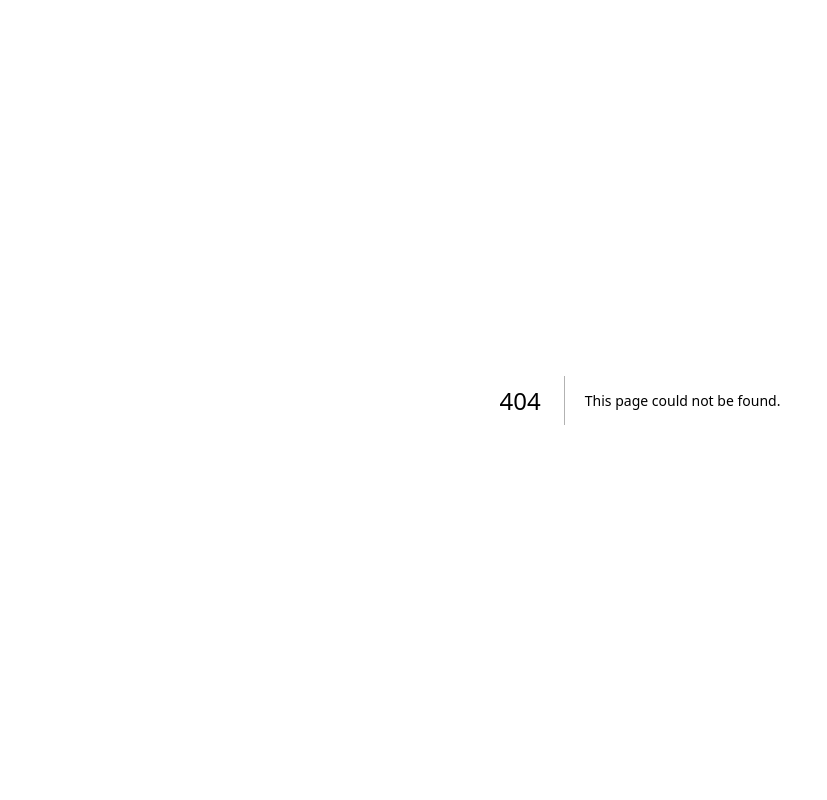
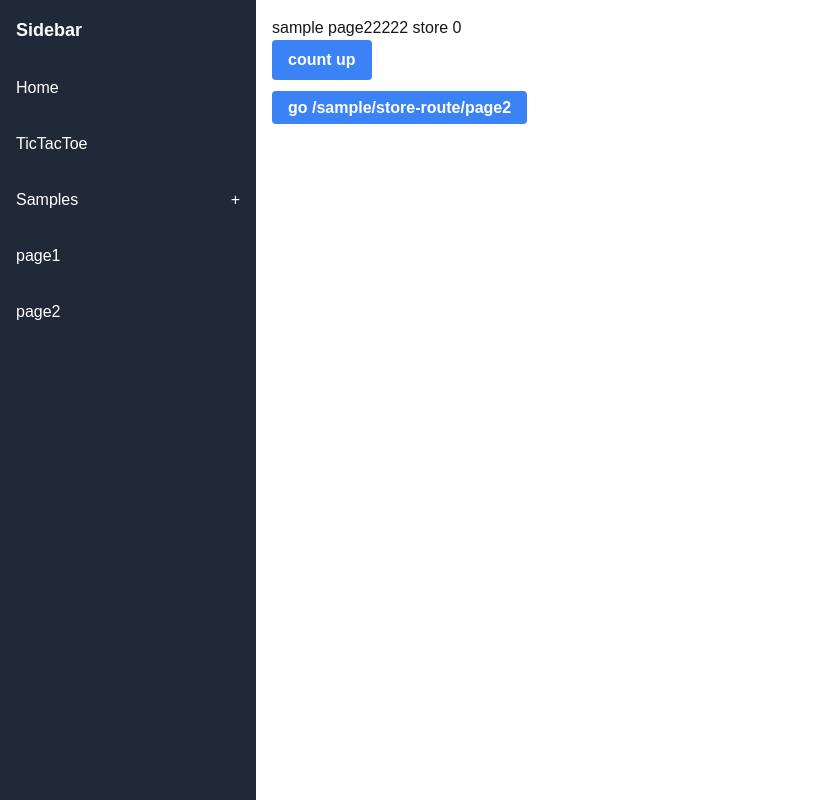
Before and after one commit to sehoone/react-next, a Next.js app: page /sample/sidebar/page2 in a window 1280 px wide. Before the commit this address had no page. Shown: the whole page, without its empty margins (0-827 px from the left). Built offline with nearby package versions, Linux system fonts and the light colour scheme.

Commit message:
feature/add-sidebar

```diff
--- a/app/main/page.tsx
+++ b/app/main/page.tsx
@@ -1,6 +1,18 @@
+"use client"
 import React from 'react'
+import { number } from 'zod';
 
 export default function page() {
+  const numbers = [1, 2, 3, 4, 5];
+  const indexedNumbers = numbers.map((num, index) => `Index ${index}: ${num}`);
+  console.log(indexedNumbers);
+
+  for (const number of numbers) {
+    console.log(`Index ${number}`);
+  }
+  numbers.forEach((num, index) => {
+    console.log(`Index ${index}: ${num}`);
+  })
   return (
     <div>hi</div>
   )
--- /dev/null
+++ b/app/sample/sidebar/layout.tsx
@@ -0,0 +1,24 @@
+import type { Metadata } from "next";
+import Sidebar from '@/components/sample/sidebar/sidebar';
+
+// head 태그에 들어갈 메타데이터 정보
+export const metadata: Metadata = {
+  title: "Create Next App",
+  description: "Generated by create next app",
+};
+
+// next.js에서는 기본 레이아웃이 존재함. layout이 page를 감싸서 children 컴포넌트를 렌더링함
+export default function RootLayout({
+  children,
+}: Readonly<{
+  children: React.ReactNode;
+}>) {
+  return (
+    <div className="flex">
+      <Sidebar />
+      <div className="flex-1 p-4 ml-64">
+        {children}
+      </div>
+    </div>
+  );
+}
--- /dev/null
+++ b/app/sample/sidebar/page.tsx
@@ -0,0 +1,6 @@
+
+import React from 'react';
+
+export default function AboutPage() {
+  return <div>About Page</div>;
+}
--- /dev/null
+++ b/app/sample/sidebar/page1/page.jsx
@@ -0,0 +1,25 @@
+"use client";
+import React from 'react'
+import useSampleStore from '@/service/sample/sample-store'
+import Link from 'next/link';
+
+export default function page() {
+  const {count, setCount}= useSampleStore();
+
+  return (
+    <>
+    <div>sample page1 store {count}</div>
+    <button
+        className="bg-blue-500 hover:bg-blue-700 text-white font-bold py-2 px-4 rounded mb-4"
+        onClick={() => setCount(count + 1)}>
+        count up
+      </button>
+      <br />
+    <Link href="/sample/store-route/page2"
+        className="bg-blue-500 hover:bg-blue-700 text-white font-bold py-2 px-4 rounded mb-4"
+      >
+        go /sample/store-route/page2
+      </Link>
+    </>
+  )
+}
--- /dev/null
+++ b/app/sample/sidebar/page2/page.jsx
@@ -0,0 +1,25 @@
+"use client";
+import React from 'react'
+import useSampleStore from '@/service/sample/sample-store'
+import Link from 'next/link';
+
+export default function page() {
+  const {count, setCount}= useSampleStore();
+
+  return (
+    <>
+    <div>sample page22222 store {count}</div>
+    <button
+        className="bg-blue-500 hover:bg-blue-700 text-white font-bold py-2 px-4 rounded mb-4"
+        onClick={() => setCount(count + 1)}>
+        count up
+      </button>
+      <br />
+    <Link href="/sample/store-route/page2"
+        className="bg-blue-500 hover:bg-blue-700 text-white font-bold py-2 px-4 rounded mb-4"
+      >
+        go /sample/store-route/page2
+      </Link>
+    </>
+  )
+}
--- /dev/null
+++ b/components/sample/sidebar/menu-item-component.tsx
@@ -0,0 +1,55 @@
+"use client";
+import React, { useState, useEffect } from 'react';
+import Link from 'next/link';
+// import { useRouter } from 'next/router';
+
+interface MenuItem {
+  title: string;
+  path?: string;
+  children?: MenuItem[];
+}
+
+export default function MenuItemComponent({ item }: { item: MenuItem }) {
+  const [isOpen, setIsOpen] = useState(false);
+  const [isActive, setIsActive] = useState(false);
+  // const router = useRouter();
+  // useEffect(() => {
+  //   // 클라이언트 측에서 현재 경로를 얻음
+  //   if (typeof window !== 'undefined') {
+  //     const currentPath = window.location.pathname;
+  //     if (item.path === currentPath) {
+  //       setIsActive(true);
+  //     } else {
+  //       setIsActive(false);
+  //     }
+  //   }
+  // }, [item.path]);
+
+  const toggle = () => setIsOpen(!isOpen);
+
+  return (
+    <li className={`p-4 cursor-pointer ${isActive ? 'bg-blue-500 text-white' : 'hover:bg-gray-700'}`}>
+      <div className="flex justify-between items-center">
+        {item.path ? (
+          <Link href={item.path} className="flex-1 block">
+            <span className="block w-full h-full">{item.title}</span>
+          </Link>
+        ) : (
+          <span className="flex-1">{item.title}</span>
+        )}
+        {item.children && (
+          <span onClick={toggle} className="ml-2 cursor-pointer">
+            {isOpen ? '-' : '+'}
+          </span>
+        )}
+      </div>
+      {isOpen && item.children && (
+        <ul className="pl-4">
+          {item.children.map((child, index) => (
+            <MenuItemComponent key={index} item={child} />
+          ))}
+        </ul>
+      )}
+    </li>
+  );
+}
--- /dev/null
+++ b/components/sample/sidebar/sidebar.tsx
@@ -0,0 +1,37 @@
+
+"use client";
+import React from 'react';
+import MenuItemComponent from './menu-item-component';
+
+interface MenuItem {
+  title: string;
+  path?: string;
+  children?: MenuItem[];
+}
+
+const menuItems: MenuItem[] = [
+  { title: 'Home', path: '/' },
+  { title: 'TicTacToe', path: '/tic-tac-toe' },
+  {
+    title: 'Samples',
+    children: [
+      { title: 'Web Development', path: '/sample/side-effect' },
+      { title: 'App Development', path: '/sample/multi-step-form' },
+    ],
+  },
+  { title: 'page1', path: '/sample/sidebar/page1' },
+  { title: 'page2', path: '/sample/sidebar/page2' },
+];
+
+export default function Sidebar() {
+  return (
+    <div className="w-64 h-screen bg-gray-800 text-white fixed">
+      <div className="p-4 text-lg font-bold">Sidebar</div>
+      <ul>
+        {menuItems.map((item, index) => (
+          <MenuItemComponent key={index} item={item} />
+        ))}
+      </ul>
+    </div>
+  );
+}
```
Also changed, not shown: service/sample/sample-query.ts (+10 -2 lines).
